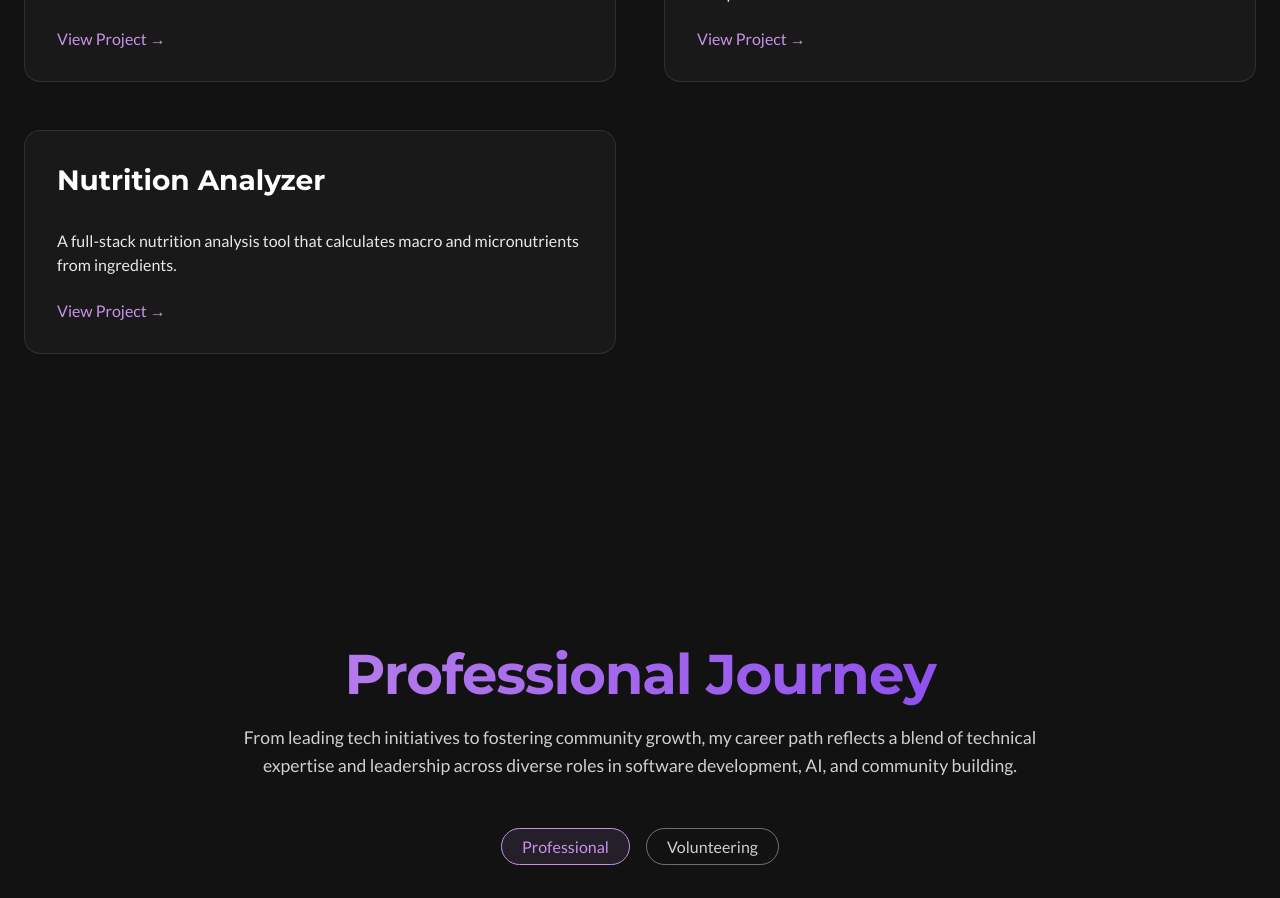
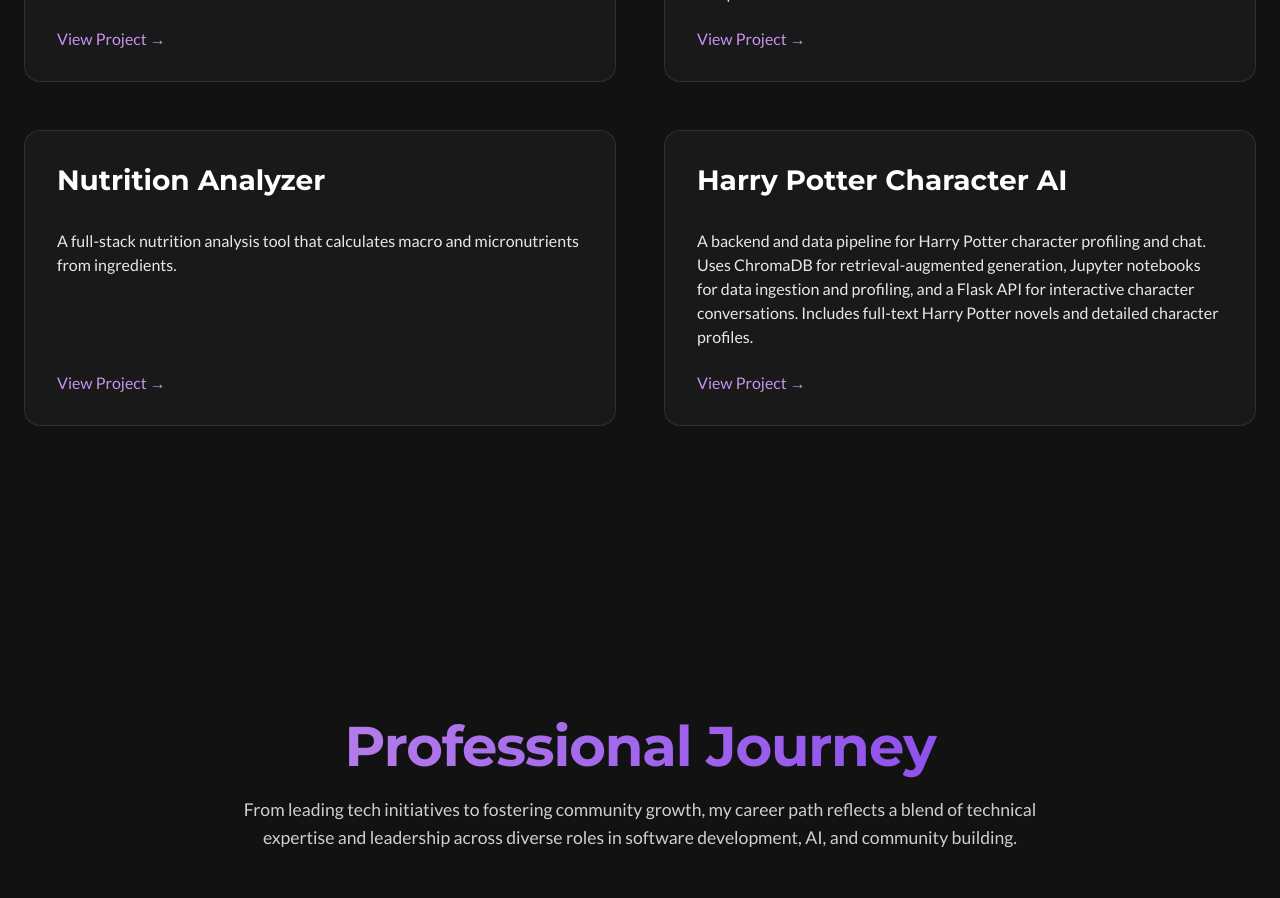
Before and after one commit to Saroja-4050/SarojaVuluvabeeti-, a React (Create React App) app: page / in a window 1280 px wide. Shown: the part 4960-5858 px from the top of the page. Built offline with nearby package versions, Linux system fonts and the light colour scheme.

Commit message:
Add Harry Potter Character AI project to portfolio

```diff
--- a/src/components/Projects.js
+++ b/src/components/Projects.js
@@ -79,6 +79,13 @@ const projectData = [
     description: 'A full-stack nutrition analysis tool that calculates macro and micronutrients from ingredients.',
     link: 'https://github.com/Saroja-4050/nutrition-analyzer'
   },
+  {
+    id: 12,
+    category: 'ai',
+    title: 'Harry Potter Character AI',
+    description: 'A backend and data pipeline for Harry Potter character profiling and chat. Uses ChromaDB for retrieval-augmented generation, Jupyter notebooks for data ingestion and profiling, and a Flask API for interactive character conversations. Includes full-text Harry Potter novels and detailed character profiles.',
+    link: 'https://github.com/Saroja-4050/harry-potter-character-ai'
+  },
 ];
 
 const filters = [
```
